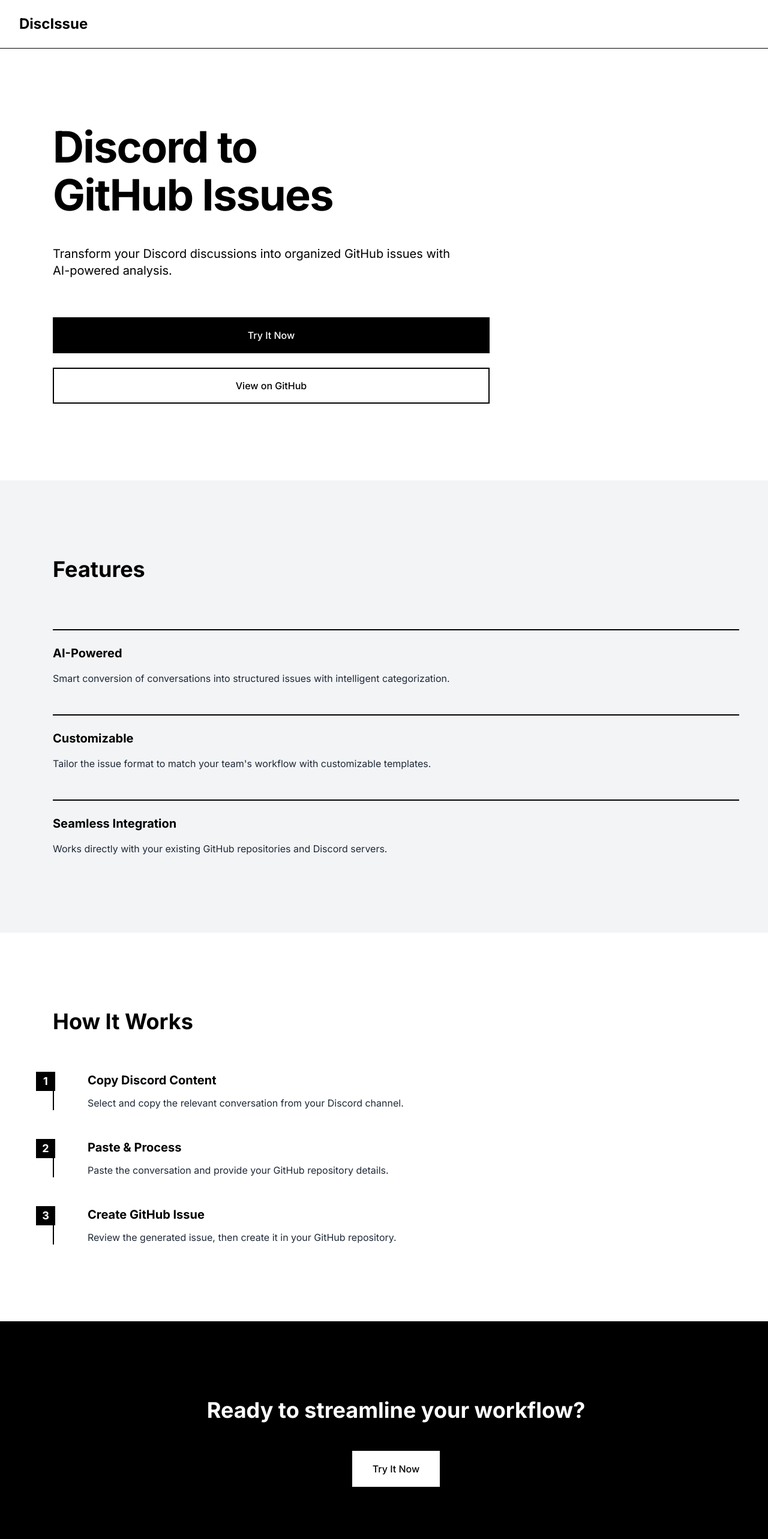
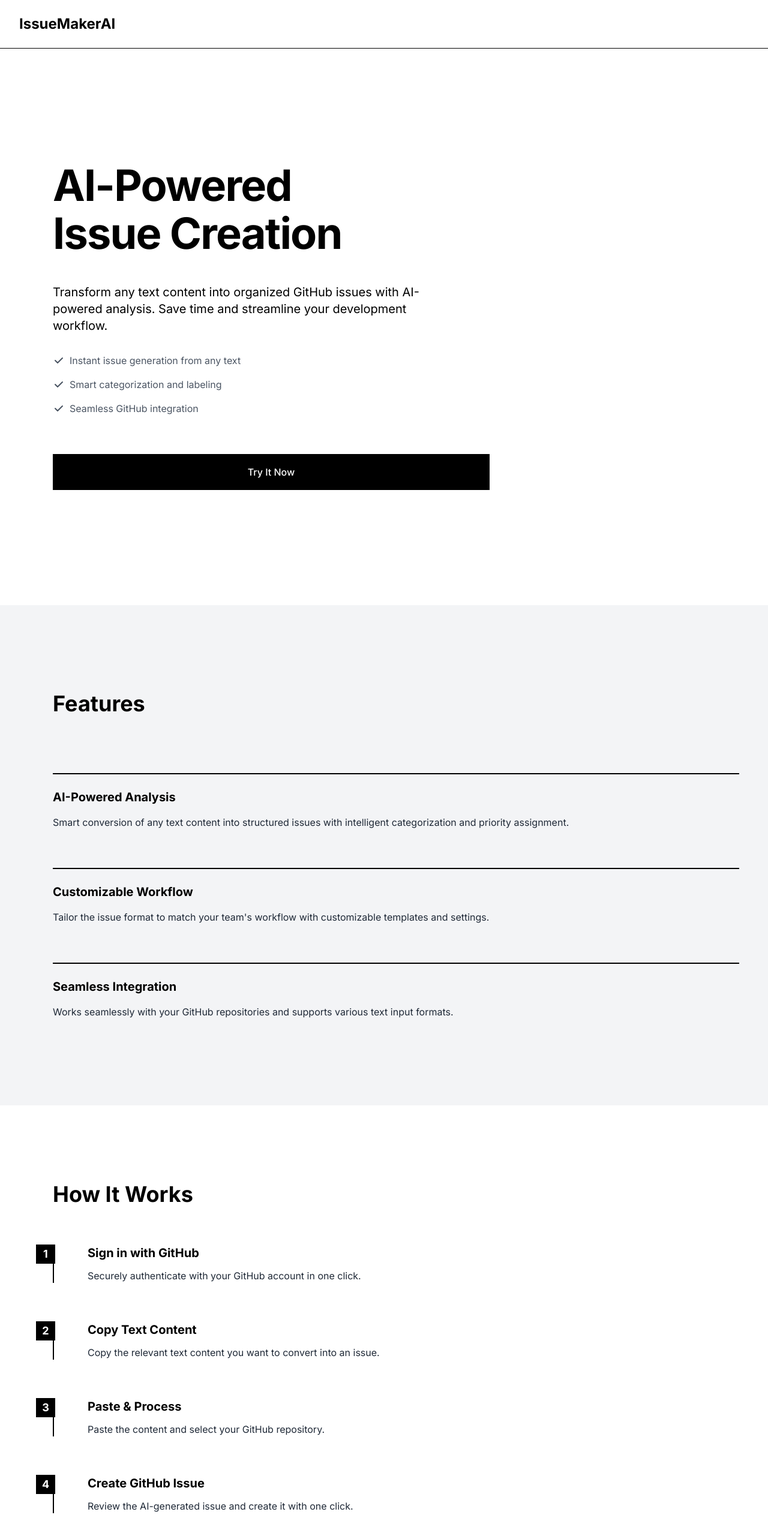
Before and after one commit to JDelott/discissue, a React (Vite) app: page / in a window 1280 px wide. Shown: the top 2566 px of the page at 60% size. Built offline with nearby package versions, Linux system fonts and the light colour scheme; no server answers.

Commit message:
fixed landing page

```diff
--- a/src/components/HomePage.tsx
+++ b/src/components/HomePage.tsx
@@ -4,16 +4,36 @@
   return (
     <div className="bg-white text-black">
       {/* Hero Section */}
-      <section className="pt-20 sm:pt-24 md:pt-28 lg:pt-32 pb-20 sm:pb-24 md:pb-28 lg:pb-32">
+      <section className="pt-24 sm:pt-32 md:pt-40 lg:pt-48 pb-24 sm:pb-32 md:pb-40 lg:pb-48">
         <div className="max-w-7xl mx-auto px-8 sm:px-10 lg:px-12">
           <div className="max-w-3xl pl-8 sm:pl-10">
             <h1 className="text-4xl sm:text-5xl md:text-6xl lg:text-7xl font-sans font-bold leading-none tracking-tight">
-              <span className="block">Discord to</span>
-              <span className="block mt-2">GitHub Issues</span>
+              <span className="block">AI-Powered</span>
+              <span className="block mt-2">Issue Creation</span>
             </h1>
             <p className="mt-8 sm:mt-10 md:mt-12 text-lg sm:text-xl max-w-2xl leading-relaxed">
-              Transform your Discord discussions into organized GitHub issues with AI-powered analysis.
+              Transform any text content into organized GitHub issues with AI-powered analysis. Save time and streamline your development workflow.
             </p>
+            <ul className="mt-8 space-y-4 text-gray-600">
+              <li className="flex items-center">
+                <svg className="w-5 h-5 mr-2" fill="currentColor" viewBox="0 0 20 20">
+                  <path fillRule="evenodd" d="M16.707 5.293a1 1 0 010 1.414l-8 8a1 1 0 01-1.414 0l-4-4a1 1 0 011.414-1.414L8 12.586l7.293-7.293a1 1 0 011.414 0z" clipRule="evenodd"/>
+                </svg>
+                Instant issue generation from any text
+              </li>
+              <li className="flex items-center">
+                <svg className="w-5 h-5 mr-2" fill="currentColor" viewBox="0 0 20 20">
+                  <path fillRule="evenodd" d="M16.707 5.293a1 1 0 010 1.414l-8 8a1 1 0 01-1.414 0l-4-4a1 1 0 011.414-1.414L8 12.586l7.293-7.293a1 1 0 011.414 0z" clipRule="evenodd"/>
+                </svg>
+                Smart categorization and labeling
+              </li>
+              <li className="flex items-center">
+                <svg className="w-5 h-5 mr-2" fill="currentColor" viewBox="0 0 20 20">
+                  <path fillRule="evenodd" d="M16.707 5.293a1 1 0 010 1.414l-8 8a1 1 0 01-1.414 0l-4-4a1 1 0 011.414-1.414L8 12.586l7.293-7.293a1 1 0 011.414 0z" clipRule="evenodd"/>
+                </svg>
+                Seamless GitHub integration
+              </li>
+            </ul>
             <div className="mt-10 sm:mt-12 md:mt-16 flex flex-col sm:flex-row gap-4 sm:gap-6">
               <Link
                 to="/generate"
@@ -21,43 +41,37 @@
               >
                 Try It Now
               </Link>
-              <a
-                href="https://github.com"
-                className="mt-4 sm:mt-0 inline-flex items-center justify-center px-6 sm:px-8 py-3 sm:py-4 border-2 border-black text-base font-medium text-black bg-transparent hover:bg-gray-100 focus:outline-none focus:ring-2 focus:ring-offset-2 focus:ring-gray-900 transition-colors"
-              >
-                View on GitHub
-              </a>
             </div>
           </div>
         </div>
       </section>
 
       {/* Features Section */}
-      <section id="features" className="py-20 sm:py-24 md:py-28 lg:py-32 bg-gray-100">
+      <section id="features" className="py-24 sm:py-28 md:py-32 lg:py-36 bg-gray-100">
         <div className="max-w-7xl mx-auto px-8 sm:px-10 lg:px-12">
           <h2 className="text-3xl sm:text-4xl font-sans font-bold pl-8 sm:pl-10">
             Features
           </h2>
 
-          <div className="mt-12 sm:mt-16 md:mt-20 grid grid-cols-1 sm:grid-cols-2 lg:grid-cols-3 gap-8 md:gap-12 pl-8 sm:pl-10">
+          <div className="mt-16 sm:mt-20 md:mt-24 grid grid-cols-1 sm:grid-cols-2 lg:grid-cols-3 gap-12 md:gap-16 pl-8 sm:pl-10">
             <div className="border-t-2 border-black pt-6">
-              <h3 className="text-xl font-bold mb-3 sm:mb-4">AI-Powered</h3>
+              <h3 className="text-xl font-bold mb-4">AI-Powered Analysis</h3>
               <p className="text-gray-800">
-                Smart conversion of conversations into structured issues with intelligent categorization.
+                Smart conversion of any text content into structured issues with intelligent categorization and priority assignment.
               </p>
             </div>
 
             <div className="border-t-2 border-black pt-6">
-              <h3 className="text-xl font-bold mb-3 sm:mb-4">Customizable</h3>
+              <h3 className="text-xl font-bold mb-4">Customizable Workflow</h3>
               <p className="text-gray-800">
-                Tailor the issue format to match your team's workflow with customizable templates.
+                Tailor the issue format to match your team's workflow with customizable templates and settings.
               </p>
             </div>
 
             <div className="border-t-2 border-black pt-6">
-              <h3 className="text-xl font-bold mb-3 sm:mb-4">Seamless Integration</h3>
+              <h3 className="text-xl font-bold mb-4">Seamless Integration</h3>
               <p className="text-gray-800">
-                Works directly with your existing GitHub repositories and Discord servers.
+                Works seamlessly with your GitHub repositories and supports various text input formats.
               </p>
             </div>
           </div>
@@ -71,15 +85,15 @@
             How It Works
           </h2>
 
-          <div className="mt-8 sm:mt-12 md:mt-16 grid grid-cols-1 sm:grid-cols-2 lg:grid-cols-3 gap-6 sm:gap-8 md:gap-12">
+          <div className="mt-8 sm:mt-12 md:mt-16 grid grid-cols-1 md:grid-cols-2 gap-x-8 gap-y-12 md:gap-x-12 md:gap-y-16">
             <div className="relative pl-8 sm:pl-10">
               <div className="absolute top-0 left-0 ml-2 sm:ml-3 mt-0 flex items-center justify-center h-6 w-6 sm:h-8 sm:w-8 bg-black text-white font-bold text-base sm:text-lg">
                 1
               </div>
               <div className="border-l-2 border-black pl-10 sm:pl-12 md:pl-14 h-full">
-                <h3 className="text-lg sm:text-xl font-bold mb-2 sm:mb-3">Copy Discord Content</h3>
+                <h3 className="text-lg sm:text-xl font-bold mb-2 sm:mb-3">Sign in with GitHub</h3>
                 <p className="text-gray-800 text-sm sm:text-base">
-                  Select and copy the relevant conversation from your Discord channel.
+                  Securely authenticate with your GitHub account in one click.
                 </p>
               </div>
             </div>
@@ -89,9 +103,9 @@
                 2
               </div>
               <div className="border-l-2 border-black pl-10 sm:pl-12 md:pl-14 h-full">
-                <h3 className="text-lg sm:text-xl font-bold mb-2 sm:mb-3">Paste & Process</h3>
+                <h3 className="text-lg sm:text-xl font-bold mb-2 sm:mb-3">Copy Text Content</h3>
                 <p className="text-gray-800 text-sm sm:text-base">
-                  Paste the conversation and provide your GitHub repository details.
+                  Copy the relevant text content you want to convert into an issue.
                 </p>
               </div>
             </div>
@@ -101,9 +115,21 @@
                 3
               </div>
               <div className="border-l-2 border-black pl-10 sm:pl-12 md:pl-14 h-full">
+                <h3 className="text-lg sm:text-xl font-bold mb-2 sm:mb-3">Paste & Process</h3>
+                <p className="text-gray-800 text-sm sm:text-base">
+                  Paste the content and select your GitHub repository.
+                </p>
+              </div>
+            </div>
+
+            <div className="relative pl-8 sm:pl-10">
+              <div className="absolute top-0 left-0 ml-2 sm:ml-3 mt-0 flex items-center justify-center h-6 w-6 sm:h-8 sm:w-8 bg-black text-white font-bold text-base sm:text-lg">
+                4
+              </div>
+              <div className="border-l-2 border-black pl-10 sm:pl-12 md:pl-14 h-full">
                 <h3 className="text-lg sm:text-xl font-bold mb-2 sm:mb-3">Create GitHub Issue</h3>
                 <p className="text-gray-800 text-sm sm:text-base">
-                  Review the generated issue, then create it in your GitHub repository.
+                  Review the AI-generated issue and create it with one click.
                 </p>
               </div>
             </div>
@@ -140,15 +166,15 @@
           <div className="mt-10 sm:mt-12 md:mt-16 grid grid-cols-1 md:grid-cols-2 gap-8 md:gap-12 pl-8 sm:pl-10">
             <div>
               <p className="text-gray-800 mb-4 sm:mb-6 leading-relaxed">
-                DiscIssue was born out of the frustration of manually converting Discord discussions into GitHub issues.
+                IssueMakerAI was born out of the need to streamline the process of creating well-structured GitHub issues.
               </p>
               <p className="text-gray-800 leading-relaxed">
-                Our mission is to help development teams bridge the gap between communication platforms and project management tools.
+                Our mission is to help development teams efficiently convert any text-based discussions into actionable GitHub issues.
               </p>
             </div>
             <div>
               <p className="text-gray-800 leading-relaxed">
-                We're constantly improving DiscIssue based on user feedback and adding new features to make it even more powerful and user-friendly.
+                We're constantly improving IssueMakerAI based on user feedback and adding new features to make it even more powerful and user-friendly.
               </p>
             </div>
           </div>
--- a/src/components/Layout.tsx
+++ b/src/components/Layout.tsx
@@ -63,7 +63,7 @@
           <div className="flex justify-between items-center h-16 md:h-20">
             <div className="flex-shrink-0">
               <Link to="/" className="font-sans text-xl sm:text-2xl font-bold text-black">
-                DiscIssue
+                IssueMakerAI
               </Link>
             </div>
 
@@ -195,7 +195,7 @@
           <div className="flex flex-col md:flex-row justify-between items-center">
             <div className="mb-8 md:mb-0">
               <span className="font-sans text-xl sm:text-2xl font-bold text-white">
-                DiscIssue
+                IssueMakerAI
               </span>
             </div>
             <div className="flex flex-col sm:flex-row space-y-4 sm:space-y-0 sm:space-x-8 text-center sm:text-left">
@@ -211,7 +211,7 @@
             </div>
           </div>
           <div className="mt-8 pt-8 border-t border-gray-800 text-center md:text-left">
-            <p className="text-gray-400">© 2023 DiscIssue. All rights reserved.</p>
+            <p className="text-gray-400">© 2023 IssueMakerAI. All rights reserved.</p>
           </div>
         </div>
       </footer>
```
